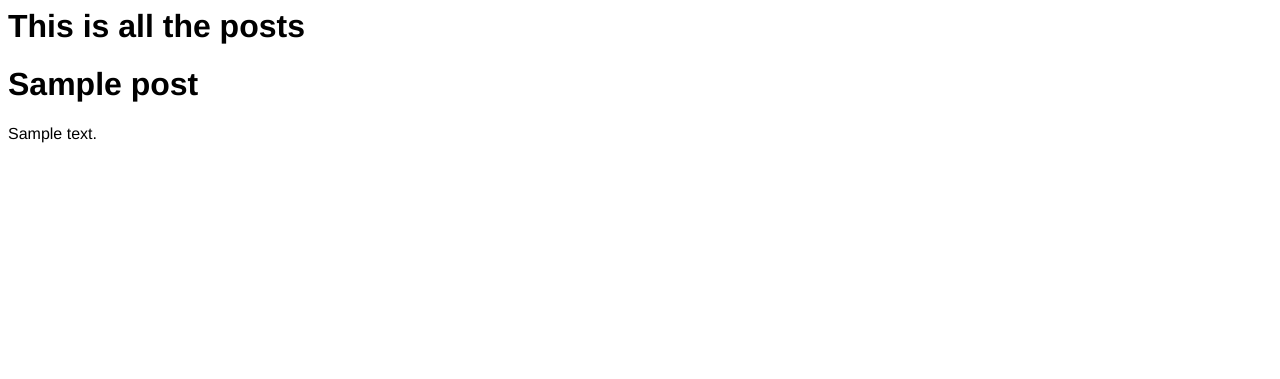
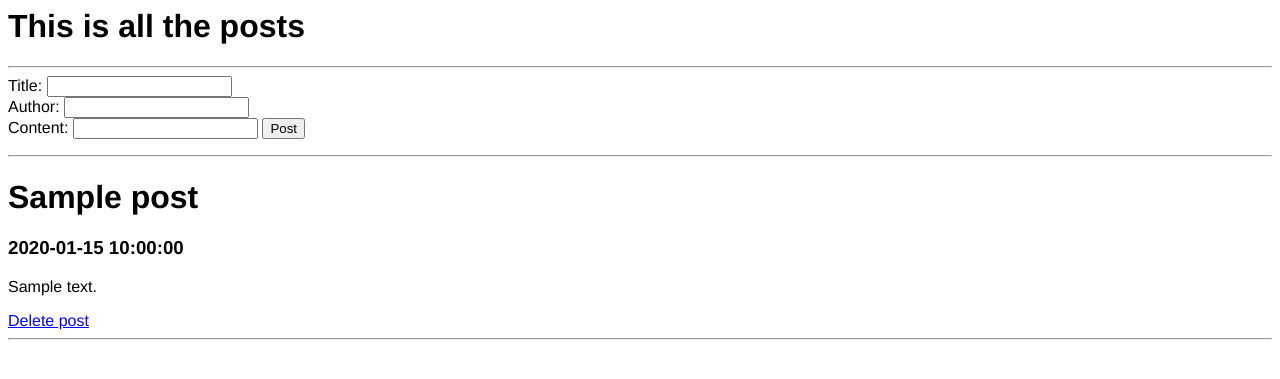
Before and after one commit to impatty/Flask-Intro, a Flask app: template templates/posts.html in a window 1280 px wide. Shown: the top 379 px of the page. Run offline with Flask 2, Linux system fonts and the light colour scheme; the template is opened without the code that fills it: most values are stand-ins (such as "Sample title", 1, 10 or a date in 2020).

Commit message:
added delete button

```diff
--- a/templates/base.html
+++ b/templates/base.html
@@ -4,7 +4,7 @@
     <meta http-equiv="X-UA-Compatible" content="IE=edge">
     <meta name="viewport" content="width=device-width, initial-scale=1.0">
     {% block title %} {% endblock %}
-    <link rel="stylesheet" href="static/main.css" />
+    <link rel="stylesheet" href="{{ url_for('static', filename = 'css/main.css') }}" />
 </head>
 <body>
     {% block body %} {% endblock %}
--- a/templates/posts.html
+++ b/templates/posts.html
@@ -4,10 +4,22 @@
     <title>Posts</title>
 {% endblock %}
 
+
 {% block body %}
     <h1>This is all the posts</h1>
+    <hr>
+    <form action="/posts" method="POST">
+        Title: <input type="text" id='title' name='title'> <br>
+        Author: <input type="text" id='auythor' name='author'> <br>
+        Content: <input type="text" id='content' name='content'>
+        <input type="submit" value='Post'>
+    </form>
+    <hr>
     {% for post in posts %}
         <h1>{{ post.title}}</h1>
-        <p>{{ post.content}}</p>
+        <h3>{{ post.date_posted }}</h3>
+        <p>{{ post.content }}</p>
+        <a href="/posts/delete/{{post.id}}">Delete post</a>
+        <hr>
     {% endfor %}
 {% endblock %}
```
